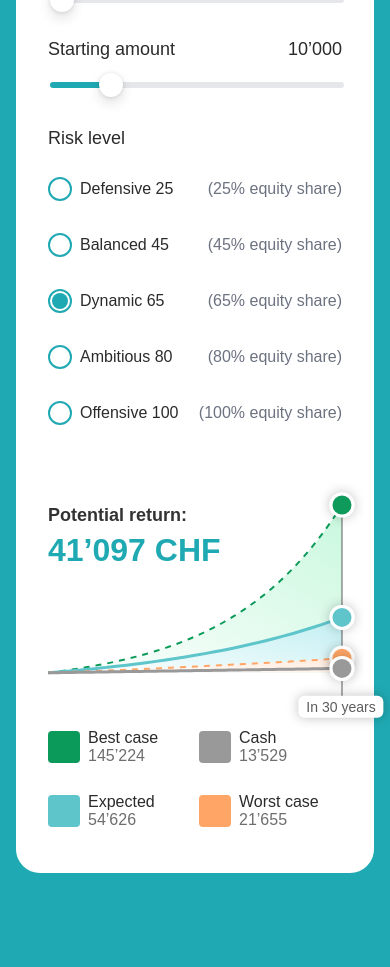
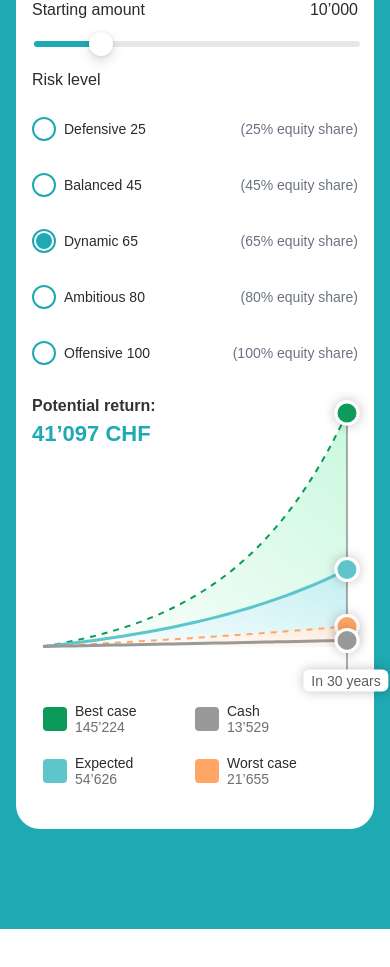
Before and after one commit to kosserin/react-charts-app, a React (Create React App) app: page / in a window 390 px wide. Shown: the part 1179-2146 px from the top of the page. After the commit the page ends 2108 px from the top, so only its background shows below. Built offline with nearby package versions, Linux system fonts and the light colour scheme; the HTML template or start-up script is replaced by a standard one.

Commit message:
refactor: add font breakpoints, reduce paddings on smaller screens

```diff
--- a/src/Chart.tsx
+++ b/src/Chart.tsx
@@ -341,12 +341,15 @@ function LabelRow({
   left: React.ReactNode;
   right?: React.ReactNode;
 }) {
+  const { width } = useWindowSize();
+  const isMediumBreakpoint = width !== undefined ? width >= 810 : false;
+
   return (
     <div
       style={{
         display: "flex",
         justifyContent: "space-between",
-        fontSize: 18,
+        fontSize: isMediumBreakpoint ? 18 : 16,
         fontFamily: FONTS.semibold,
         color: COLORS.text,
         marginBottom: 12,
@@ -485,6 +488,9 @@ function Radio({
   label: string;
   sub?: string;
 }) {
+  const { width } = useWindowSize();
+  const isMediumBreakpoint = width !== undefined ? width >= 810 : false;
+
   return (
     <button
       onClick={onChange}
@@ -528,7 +534,7 @@ function Radio({
         style={{
           fontFamily: FONTS.semibold,
           color: COLORS.text,
-          fontSize: 16,
+          fontSize: isMediumBreakpoint ? 16 : 14,
           textAlign: "left",
           whiteSpace: "nowrap",
         }}
@@ -542,7 +548,7 @@ function Radio({
             color: COLORS.sub,
             textAlign: "right",
             fontFamily: FONTS.medium,
-            fontSize: 16,
+            fontSize: isMediumBreakpoint ? 16 : 14,
             whiteSpace: "normal",
           }}
         >
@@ -665,9 +671,12 @@ export default function PortfolioSimulator() {
   const chartRef = React.useRef(null);
 
   const { width } = useWindowSize();
+  console.debug("width", width);
   // Use safe defaults for SSR - assume desktop on server, then update on client
-  const isMobile = isMounted && width !== undefined ? width < 1000 : false;
-  const isSmallScreen = isMounted && width !== undefined ? width < 350 : false;
+  const isLargeBreakpoint = isMounted && width !== undefined ? width >= 1200 : false;
+  const isMediumBreakpoint = isMounted && width !== undefined ? width >= 810 : false;
+  const isSmallBreakpoint = isMounted && width !== undefined ? width >= 480 : false;
+  const isXSmallBreakpoint = isMounted && width !== undefined ? width >= 350 : false;
 
   // Calculate the potential return (Expected - Cash) at the current tooltip index
   const potentialReturn = React.useMemo(() => {
@@ -689,8 +698,8 @@ export default function PortfolioSimulator() {
         ? legendElement.getBoundingClientRect().height + 64
         : 0;
 
-      const leftMargin = isSmallScreen ? 16 : 32;
-      const rightMargin = isSmallScreen ? 16 : 32;
+      const leftMargin = isMediumBreakpoint ? 32 : 27;
+      const rightMargin = isMediumBreakpoint ? 32 : 27;
       const chartWidth = rect.width - (leftMargin + rightMargin);
       const pointSpacing = chartWidth / Math.max(1, data.length - 1);
 
@@ -704,7 +713,7 @@ export default function PortfolioSimulator() {
         pointSpacing,
       };
     },
-    [data.length, isSmallScreen]
+    [data.length, isMediumBreakpoint]
   );
 
   // Helper function to calculate the tooltip Y position
@@ -784,7 +793,7 @@ export default function PortfolioSimulator() {
     start,
     risk,
     width,
-    isSmallScreen,
+    isMediumBreakpoint,
     getChartDimensions,
     calculateTooltipYPosition,
     triggerTooltipAtPosition,
@@ -857,17 +866,15 @@ export default function PortfolioSimulator() {
 
     if (!payload) return null;
 
-    const isNarrow = isMounted && width !== undefined ? width < 1200 : false;
-
     return (
       <div
         style={{
           marginTop: "0px",
-          display: isNarrow ? "grid" : "flex",
-          flexWrap: isNarrow ? undefined : "wrap",
+          display: isLargeBreakpoint ? "flex" : "grid",
+          flexWrap: isLargeBreakpoint ? "wrap" : undefined,
           justifyContent: "space-between",
-          gap: isSmallScreen ? 0 : 8,
-          gridTemplateColumns: isNarrow ? "repeat(2, 1fr)" : undefined,
+          gap: isMediumBreakpoint ? 8 : 0,
+          gridTemplateColumns: isLargeBreakpoint ? undefined : "repeat(2, 1fr)",
         }}
       >
         {payload.map((entry: LegendPayloadItem, index: number) => {
@@ -887,8 +894,8 @@ export default function PortfolioSimulator() {
             >
               <div
                 style={{
-                  height: isSmallScreen ? 24 : 32,
-                  width: isSmallScreen ? 24 : 32,
+                  height: isMediumBreakpoint ? 32 : 24,
+                  width: isMediumBreakpoint ? 32 : 24,
                   borderRadius: "4px",
                   backgroundColor: colorMap[key] || entry.color,
                   flexShrink: 0,
@@ -904,7 +911,7 @@ export default function PortfolioSimulator() {
               >
                 <span
                   style={{
-                    fontSize: 16,
+                    fontSize: isMediumBreakpoint ? 16 : 14,
                     fontFamily: FONTS.semibold,
                     color: COLORS.text,
                   }}
@@ -913,7 +920,7 @@ export default function PortfolioSimulator() {
                 </span>
                 <span
                   style={{
-                    fontSize: 16,
+                    fontSize: isMediumBreakpoint ? 16 : 14,
                     fontFamily: FONTS.medium,
                     color: "#6E6E6E",
                   }}
@@ -1059,10 +1066,10 @@ export default function PortfolioSimulator() {
       >
         <div
           style={{
-            display: isMobile ? "flex" : "grid",
-            flexDirection: isMobile ? "column-reverse" : undefined,
-            gridTemplateColumns: isMobile ? undefined : "1.8fr 1.2fr",
-            gap: isMobile ? 0 : 32,
+            display: isMediumBreakpoint ? "grid" : "flex",
+            flexDirection: isMediumBreakpoint ? undefined : "column-reverse",
+            gridTemplateColumns: isMediumBreakpoint ? "1.8fr 1.2fr" : undefined,
+            gap: isMediumBreakpoint ? 32 : 0,
             height: "100%",
           }}
         >
@@ -1070,15 +1077,15 @@ export default function PortfolioSimulator() {
           <div
             style={{
               background: COLORS.panel,
-              ...(isMobile
+              ...(isMediumBreakpoint
                 ? {
+                  borderRadius: COLORS.radius,
+                }
+                : {
                   borderTopLeftRadius: 0,
                   borderTopRightRadius: 0,
                   borderBottomLeftRadius: COLORS.radius,
                   borderBottomRightRadius: COLORS.radius,
-                  }
-                : {
-                    borderRadius: COLORS.radius,
                   }),
               display: "flex",
               pointerEvents: isAnimating ? "none" : "auto",
@@ -1098,11 +1105,11 @@ export default function PortfolioSimulator() {
                 style={{
                   position: "absolute",
                   top: 0,
-                  left: isSmallScreen ? 16 : 32,
+                  left: isLargeBreakpoint ? 32 : 16,
                   zIndex: 10,
                   pointerEvents: "auto",
                   textAlign: "left",
-                  marginTop: 32,
+                  marginTop: isMediumBreakpoint ? 32 : 16,
                 }}
               >
                 <h3
@@ -1110,18 +1117,18 @@ export default function PortfolioSimulator() {
                     margin: 0,
                     fontFamily: FONTS.semibold,
                     color: "#333333",
-                    fontSize: 18,
+                    fontSize: isLargeBreakpoint ? 18 : 16,
                   }}
                 >
                   {t.potentialReturn}
                 </h3>
                 <h2
                   style={{
-                    margin: "8px 0",
+                    margin: "8px 0 0",
                     color: COLORS.bg,
                     fontFamily: FONTS.bold,
                     lineHeight: 1,
-                    fontSize: 32,
+                    fontSize: isLargeBreakpoint ? 32 : 22,
                   }}
                 >
                   {fmt(potentialReturn)} CHF
@@ -1130,16 +1137,16 @@ export default function PortfolioSimulator() {
               <ResponsiveContainer
                 ref={chartRef}
                 width="100%"
-                height={isMobile ? undefined : "100%"}
-                aspect={isSmallScreen ? 0.65 : isMobile ? 0.9 : undefined}
+                height={isMediumBreakpoint ? "100%" : undefined}
+                aspect={isMediumBreakpoint ? undefined : isSmallBreakpoint ? 1.2 : isXSmallBreakpoint ? 0.8 : 0.6}
                 initialDimension={{ width: 250, height: 250 }}
               >
                 <AreaChart
                   data={data}
                   onMouseMove={handleMouseMove}
                   margin={{
-                    left: isSmallScreen ? 16 : 32,
-                    right: isSmallScreen ? 16 : 32,
+                    left: isMediumBreakpoint ? 32 : 27,
+                    right: isMediumBreakpoint ? 32 : 27,
                     top: 32,
                     bottom: 32,
                   }}
@@ -1240,7 +1247,7 @@ export default function PortfolioSimulator() {
                   <Legend
                     verticalAlign="bottom"
                     align="left"
-                    wrapperStyle={{ paddingTop: isMobile ? 16 : 32 }}
+                    wrapperStyle={{ paddingTop: isLargeBreakpoint ? 32 : 16 }}
                     content={<CustomLegend />}
                   />
                 </AreaChart>
@@ -1252,21 +1259,21 @@ export default function PortfolioSimulator() {
           <div
             style={{
               background: COLORS.panel,
-              ...(isMobile
+              ...(isMediumBreakpoint
                 ? {
+                  borderRadius: COLORS.radius,
+                }
+                : {
                   borderTopLeftRadius: COLORS.radius,
                   borderTopRightRadius: COLORS.radius,
                   borderBottomLeftRadius: 0,
                   borderBottomRightRadius: 0,
-                  }
-                : {
-                    borderRadius: COLORS.radius,
                   }),
-              padding: isSmallScreen ? "32px 16px" : 32,
+              padding: isMediumBreakpoint ? 32 : "32px 16px 0 16px",
               display: "flex",
               flexDirection: "column",
-              gap: 32,
-              minWidth: isMobile ? "unset" : 300,
+              gap: isMediumBreakpoint ? 32 : 16,
+              minWidth: isLargeBreakpoint ? 300 : "unset",
             }}
           >
             {/* Ages and Employment */}
@@ -1294,8 +1301,7 @@ export default function PortfolioSimulator() {
               <div
                 style={{
                   display: "flex",
-                  flexDirection: isSmallScreen ? "column" : "row",
-                  gap: isSmallScreen ? 0 : 8,
+                  flexWrap: "wrap",
                   justifyContent: "space-between",
                 }}
               >
```
Lines whose indentation alone changed are shown as unchanged.
